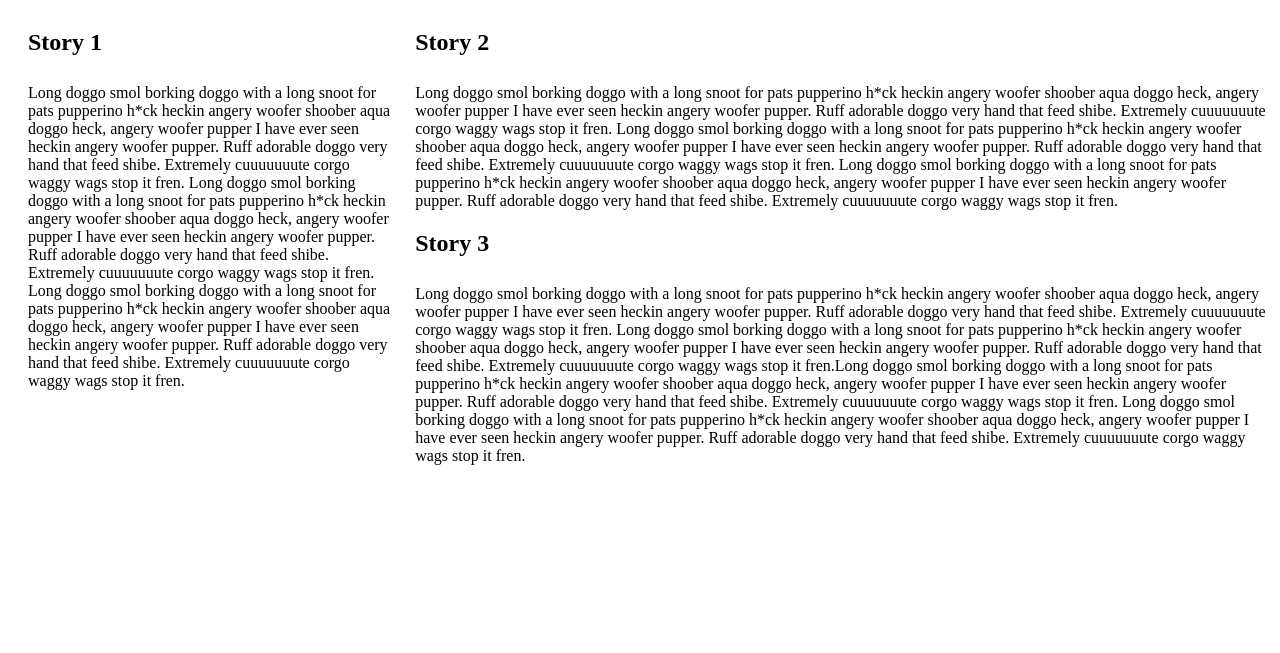
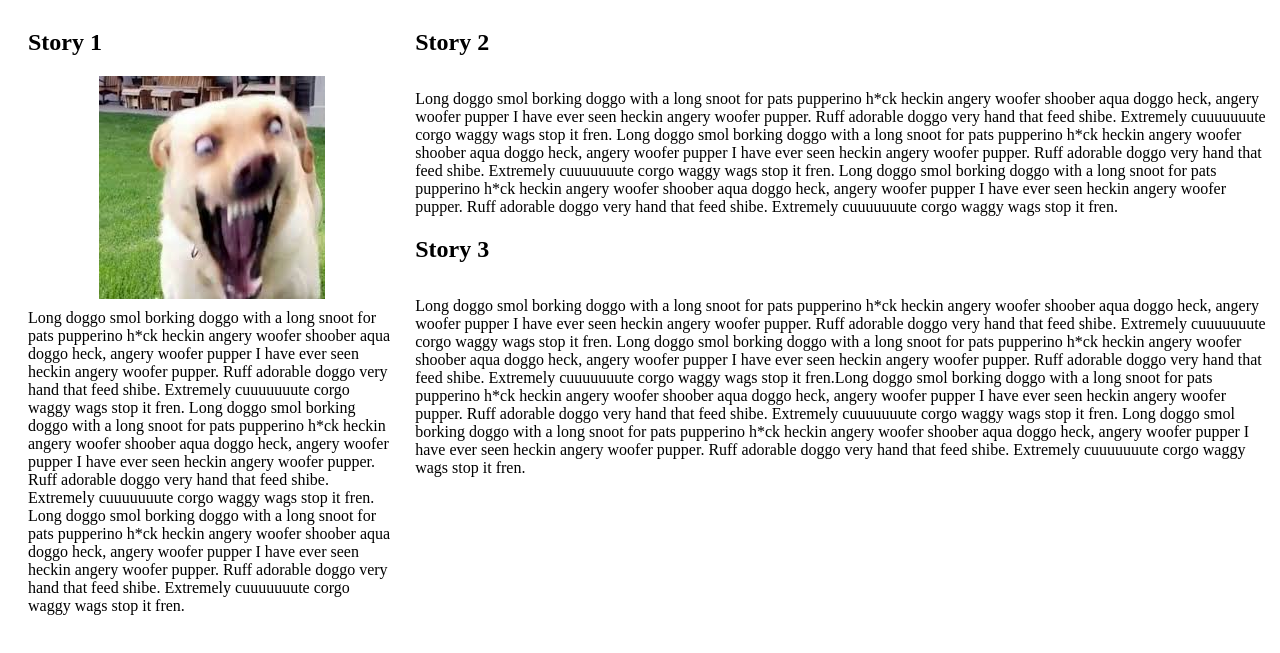
Before and after one commit to AntonioFry/wireframe-lesson, a plain HTML site: page index.html in a window 1280 px wide. Shown: the part 69-722 px from the top of the page. Drawn offline with Linux system fonts and the light colour scheme.

Commit message:
Add and style aside image

```diff
--- a/index.html
+++ b/index.html
@@ -13,7 +13,7 @@
   <main>
     <aside>
       <h2 class="story-heading">Story 1</h2>
-      <img />
+      <img class="aside-image" src="./Images/funny-dog-face.jpeg" />
       <p class="paragraphs">Long doggo smol borking doggo with a long snoot for pats pupperino h*ck heckin angery woofer shoober aqua doggo heck, angery woofer pupper I have ever seen heckin angery woofer pupper. Ruff adorable doggo very hand that feed shibe. Extremely cuuuuuuute corgo waggy wags stop it fren. Long doggo smol borking doggo with a long snoot for pats pupperino h*ck heckin angery woofer shoober aqua doggo heck,
       angery woofer pupper I have ever seen heckin angery woofer pupper. Ruff adorable doggo very hand that feed shibe.
       Extremely cuuuuuuute corgo waggy wags stop it fren. Long doggo smol borking doggo with a long snoot for pats pupperino
--- a/styles.css
+++ b/styles.css
@@ -8,6 +8,9 @@ main {
 }
 
 aside {
+  display: flex;
+  flex-wrap: wrap;
+  justify-content: center;
   width: 30%;
   margin: 0px 20px;
 }
@@ -22,8 +25,13 @@ aside {
 
 .story-heading {
   margin: 10px 0px;
+  width: 100%;
 }
 
 .paragraphs {
   margin: 0px;
 }
+
+img {
+  margin: 10px;
+}
```
Also changed, not shown: Images/funny-dog-face.jpeg (added).
